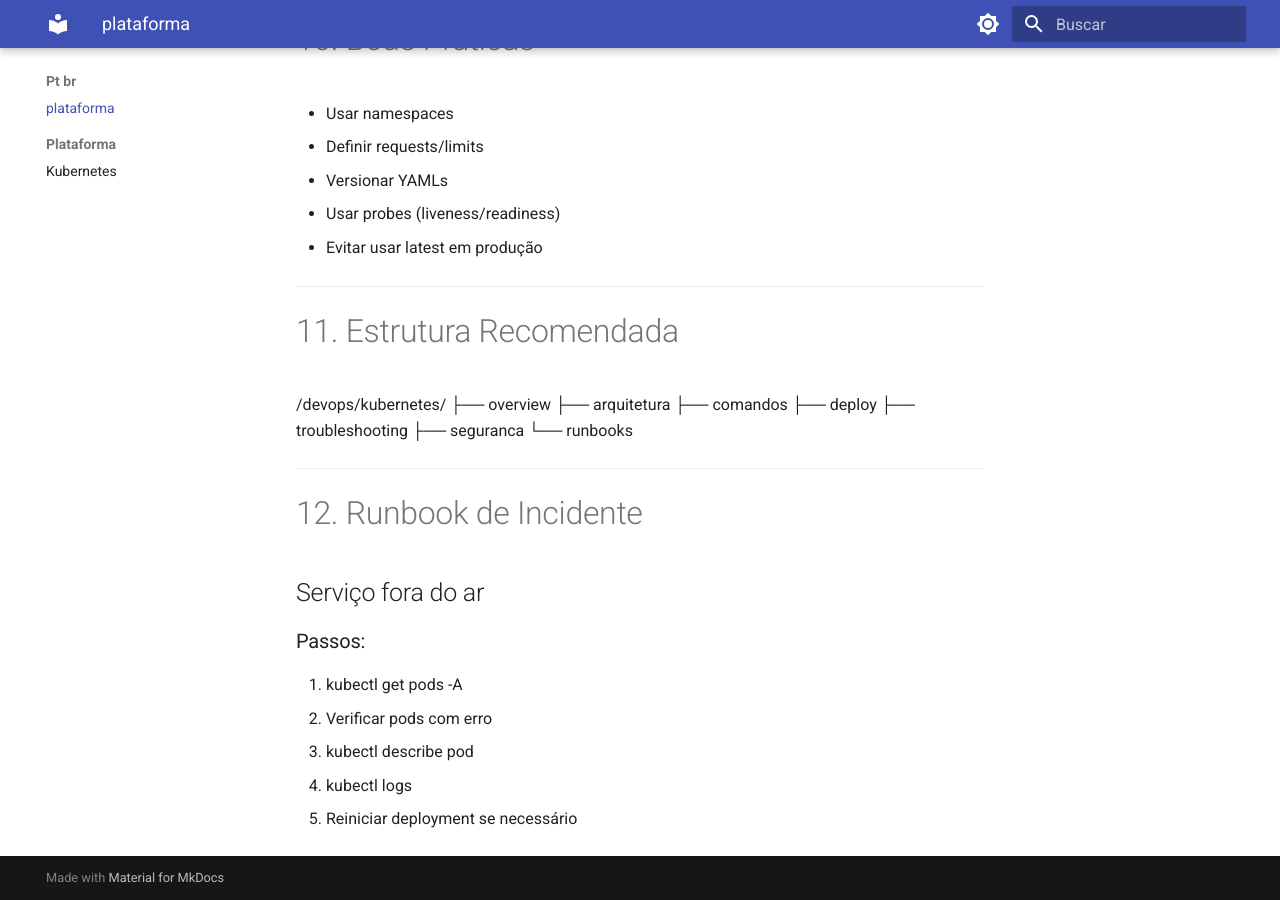
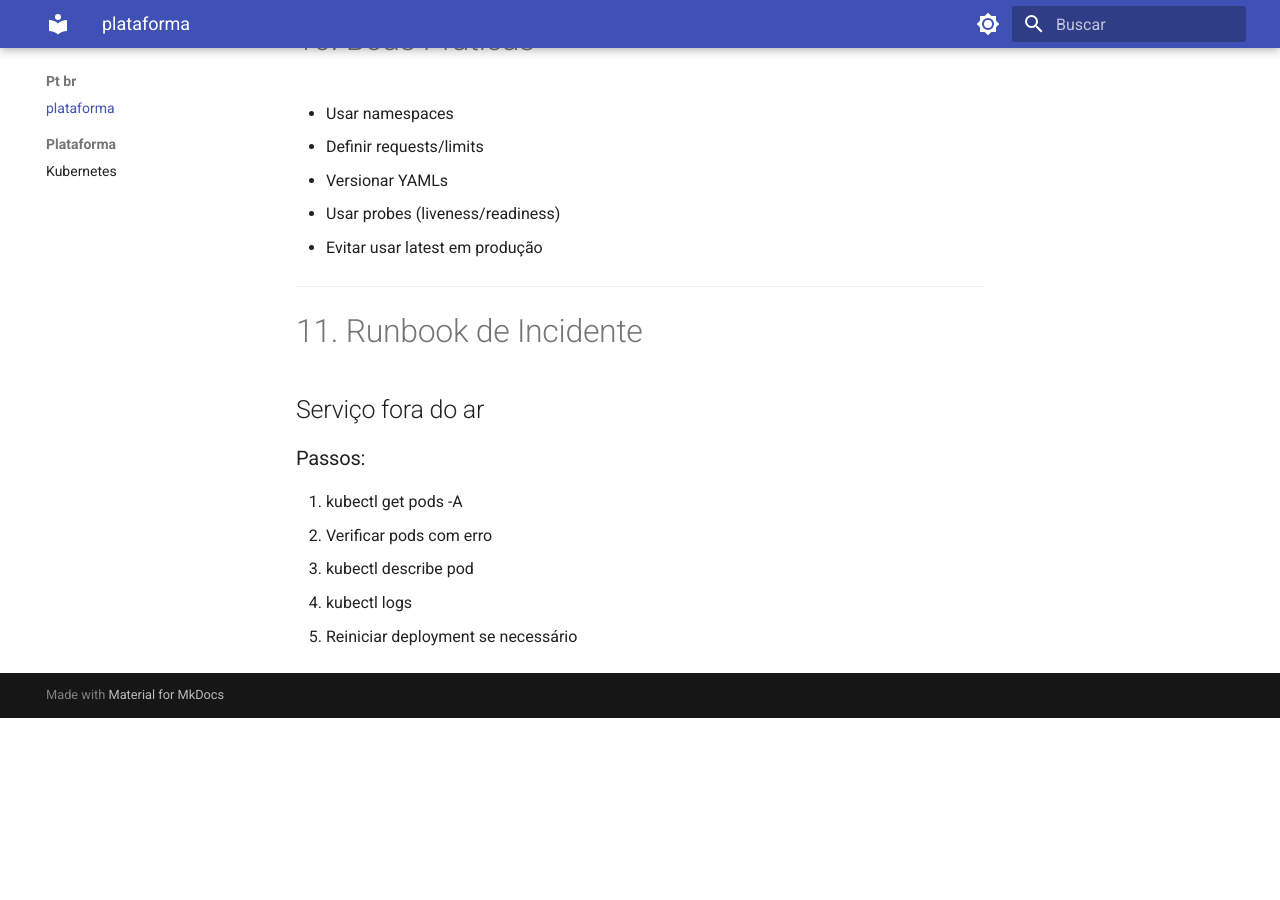
Before and after one commit to webertlima-eng/confi-docs, an MkDocs documentation site: the page built from docs/pt-br/plataforma.md, in a window 1280 px wide and 900 px high, scrolled down 4571 px. Built offline with MkDocs 1.6.1 and Material for MkDocs 9.7.7, drawn with Linux system fonts in a browser that asks for light colours; after the commit the page ends 5289 px from its top, so only the background shows below that.

Commit message:
docs: update plataforma

```diff
--- a/docs/pt-br/plataforma.md
+++ b/docs/pt-br/plataforma.md
@@ -197,20 +197,7 @@ kubectl rollout undo deployment nginx-deployment
 
 ---
 
-#  11. Estrutura Recomendada
-
-/devops/kubernetes/
-├── overview
-├── arquitetura
-├── comandos
-├── deploy
-├── troubleshooting
-├── seguranca
-└── runbooks
-
----
-
-#  12. Runbook de Incidente
+#  11. Runbook de Incidente
 
 ## Serviço fora do ar
 
```
Also changed, not shown: other parts of docs/pt-br/plataforma.md (+1 -1 lines).
